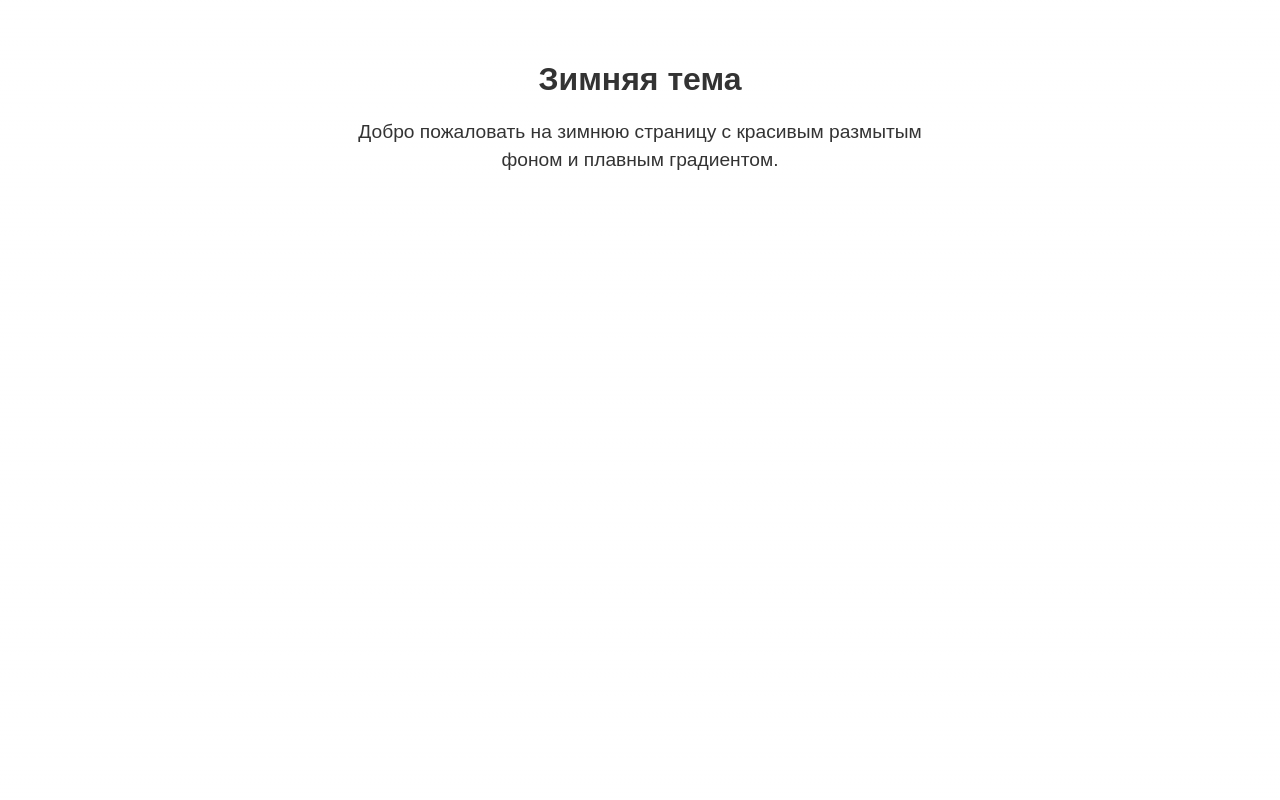
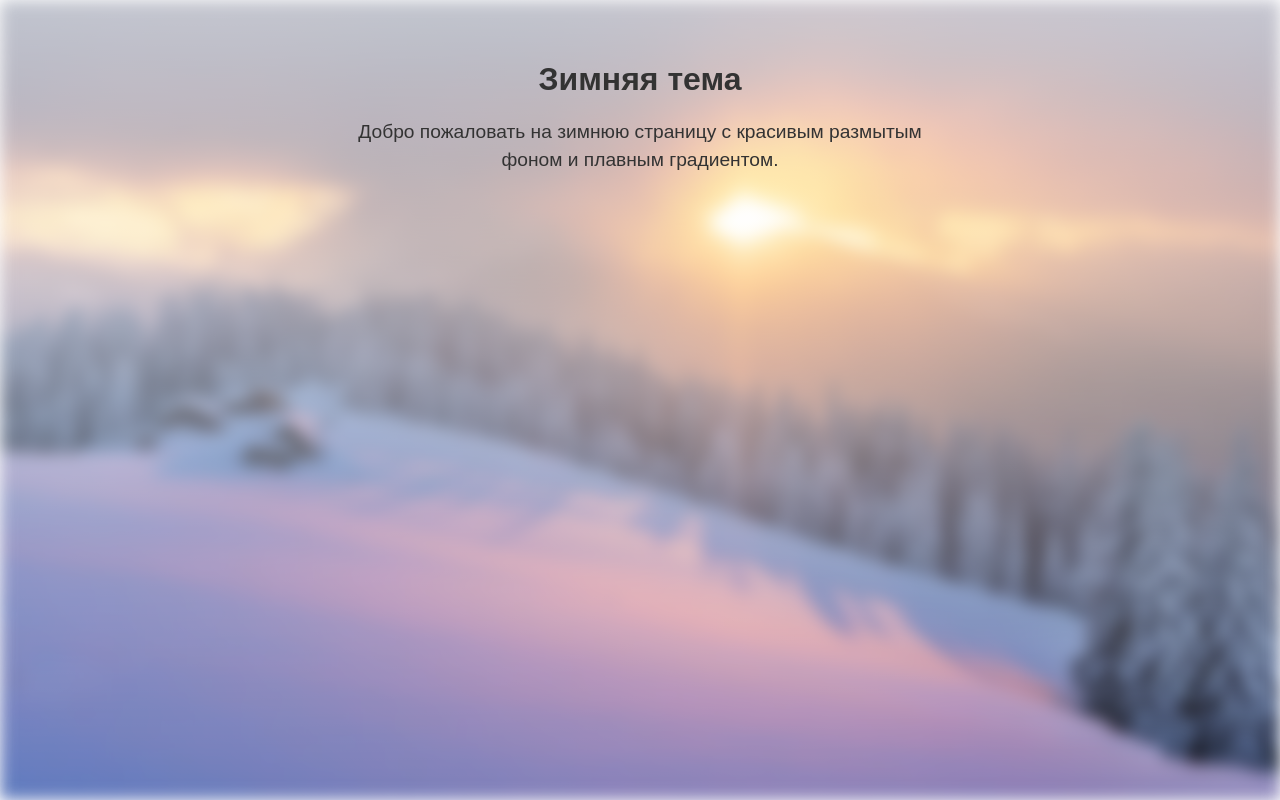
Before and after one commit to Nestor1232323/nestoroswebsite, a plain HTML site: page index.html in a window 1280 px wide. Drawn offline with Linux system fonts and the light colour scheme.

Commit message:
Update index.html

```diff
--- a/index.html
+++ b/index.html
@@ -17,7 +17,7 @@
   .background {
     position: fixed;
     top: 0; left: 0; right: 0; bottom: 0;
-    background-image: url(/assets/nestoros.jpg); /* зимнее фото, можно заменить */
+    background-image: url('nestoros.jpg'); /* зимнее фото, можно заменить */
     background-size: cover;
     background-position: center;
     filter: blur(8px);
```
